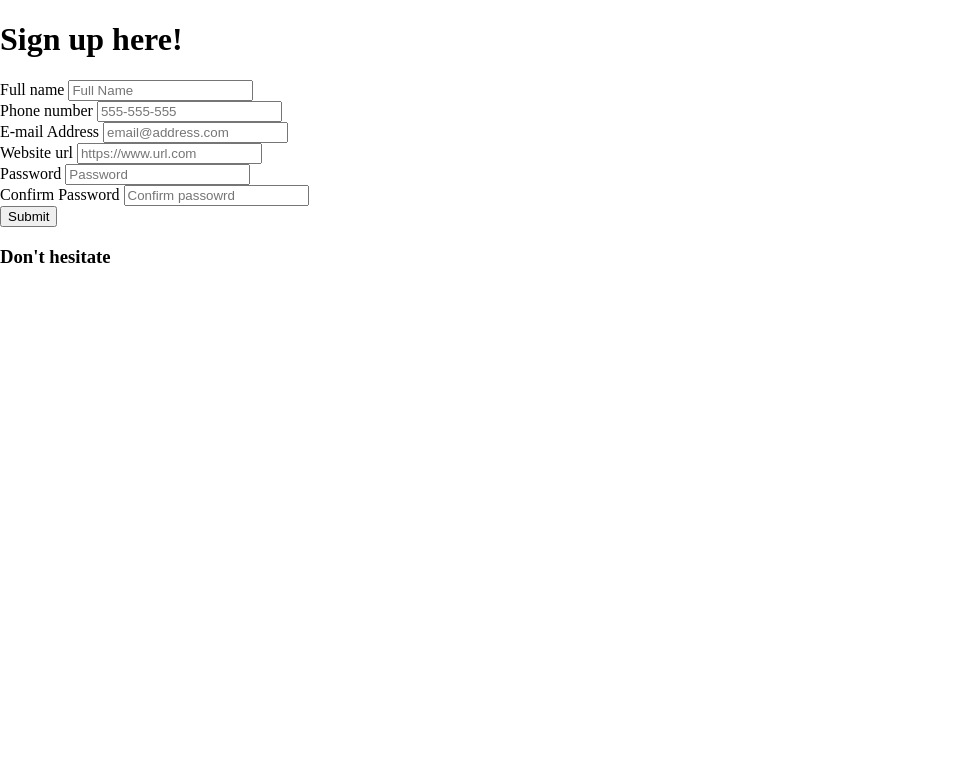
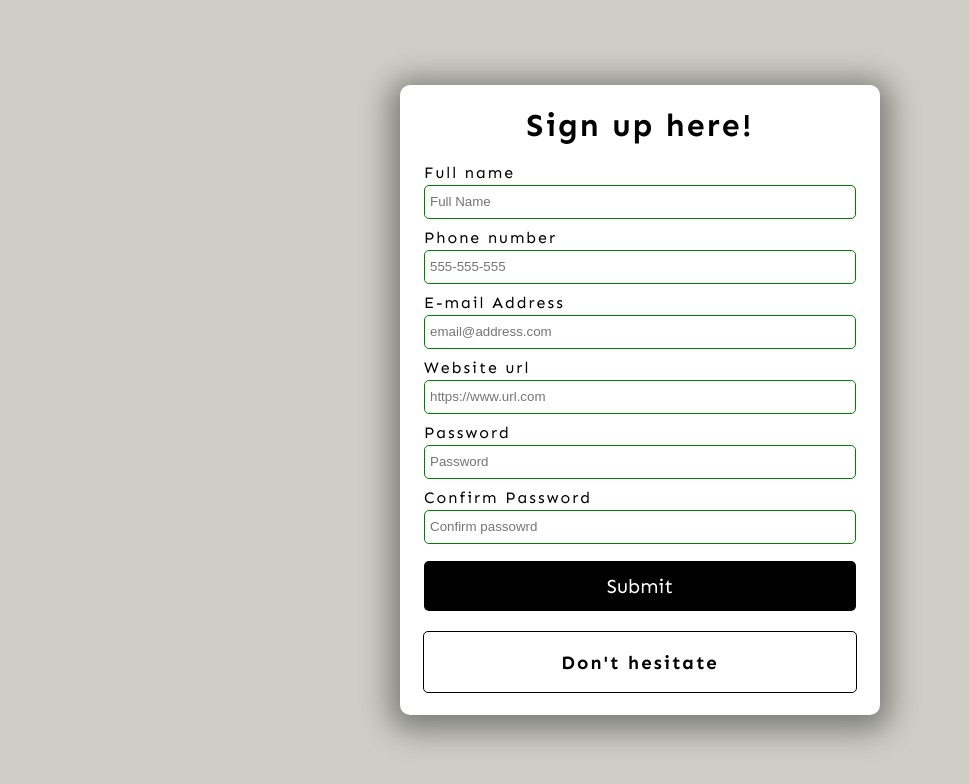
Before and after one commit to AshKatLuck/formValidator, a plain HTML site: page index.html in a window 1280 px wide. Shown: the whole page, without its empty margins (0-969 px from the left). Drawn offline with Linux system fonts and the light colour scheme.

Commit message:
style with css

```diff
--- a/index.html
+++ b/index.html
@@ -44,11 +44,11 @@
              </div>
              <!-- Button submit -->
              <button type="submit">Submit</button>
-             <!-- Error/Success Message -->
-            <div class="meassage-container">
-                <h3 id="message">Don't hesitate</h3>
-            </div>
-        </form>
+          </form>
+        <!-- Error/Success Message -->
+        <div class="message-container">
+            <h3 id="message">Don't hesitate</h3>
+        </div>
     </div>
     <!-- Script -->
     <script src="script.js"></script>
--- a/style.css
+++ b/style.css
@@ -1,4 +1,4 @@
-
+@import url('https://fonts.googleapis.com/css2?family=Sen:wght@400..800&display=swap');
 html {
   box-sizing: border-box;
 }
@@ -6,4 +6,85 @@ html {
 body {
   margin: 0;
   min-height: 100vh;
+  font-family: Sen, sans-serif;
+  letter-spacing: 2px;
+  display: flex;
+  align-items: center;
+  justify-content: center;
+  background: #cecec6;
 }
+
+.container{
+  width: 480px;
+  height: 630px;
+  display: flex;
+  flex-direction: column;
+  background-color: white;
+  align-items: center;
+  border-radius: 10px;
+  box-shadow: 0 5px 30px 10px rgba(0,0,0,0.4);
+}
+
+/* form */
+form{
+  width: 90%;
+}
+.form-group{
+  height: 65px;
+}
+label{
+  position: relative;
+  bottom: 3px;
+}
+
+input{
+  width: 100%;
+  height: 34px;
+  padding: 5px;
+  border: 1px solid black;
+  border-radius: 5px;
+  outline: none;
+  box-sizing: border-box;
+  transition: all 0.3s;
+}
+
+input:valid{
+  border: 1px solid green;
+}
+
+input:invalid{
+  border: 1px solid red;
+}
+
+button{
+  cursor: pointer;
+  color: white;
+  background: black;
+  height: 50px;
+  width: 100%;
+  margin-top: 5px;
+  border-radius: 5px;
+  font-family: Sen, sans-serif;
+  font-size: 20px;
+  border: none;
+}
+
+button:hover{
+  filter: brightness(200%);
+  background: rgb(36, 35, 35);
+}
+
+button:active{
+  outline: none;
+}
+
+.message-container{
+  width: 90%;
+  border: 1px solid black;
+  border-radius: 5px;
+  margin-top: 20px;
+  display: flex;
+  justify-content: center;
+  color: black;
+
+}
```
